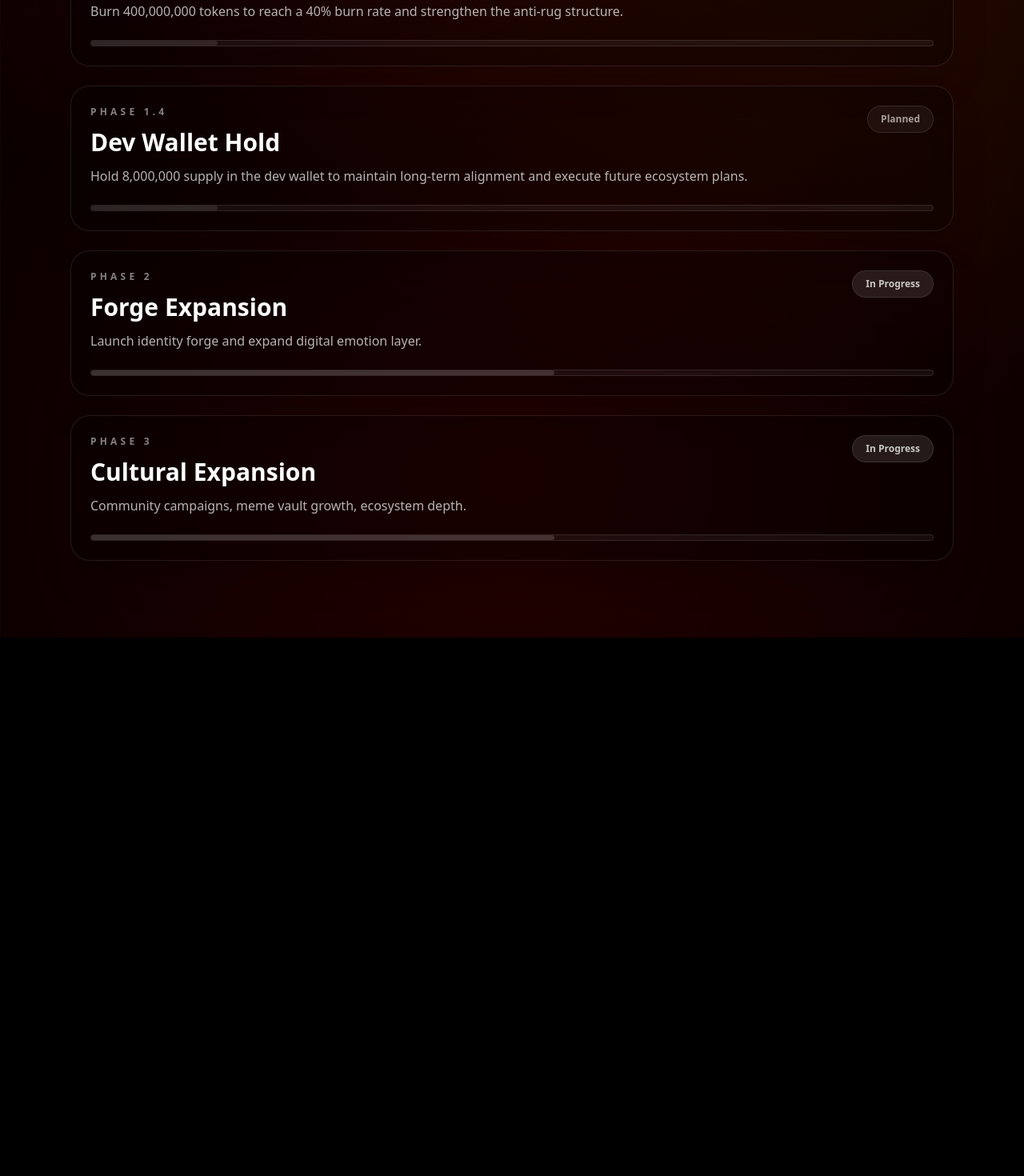
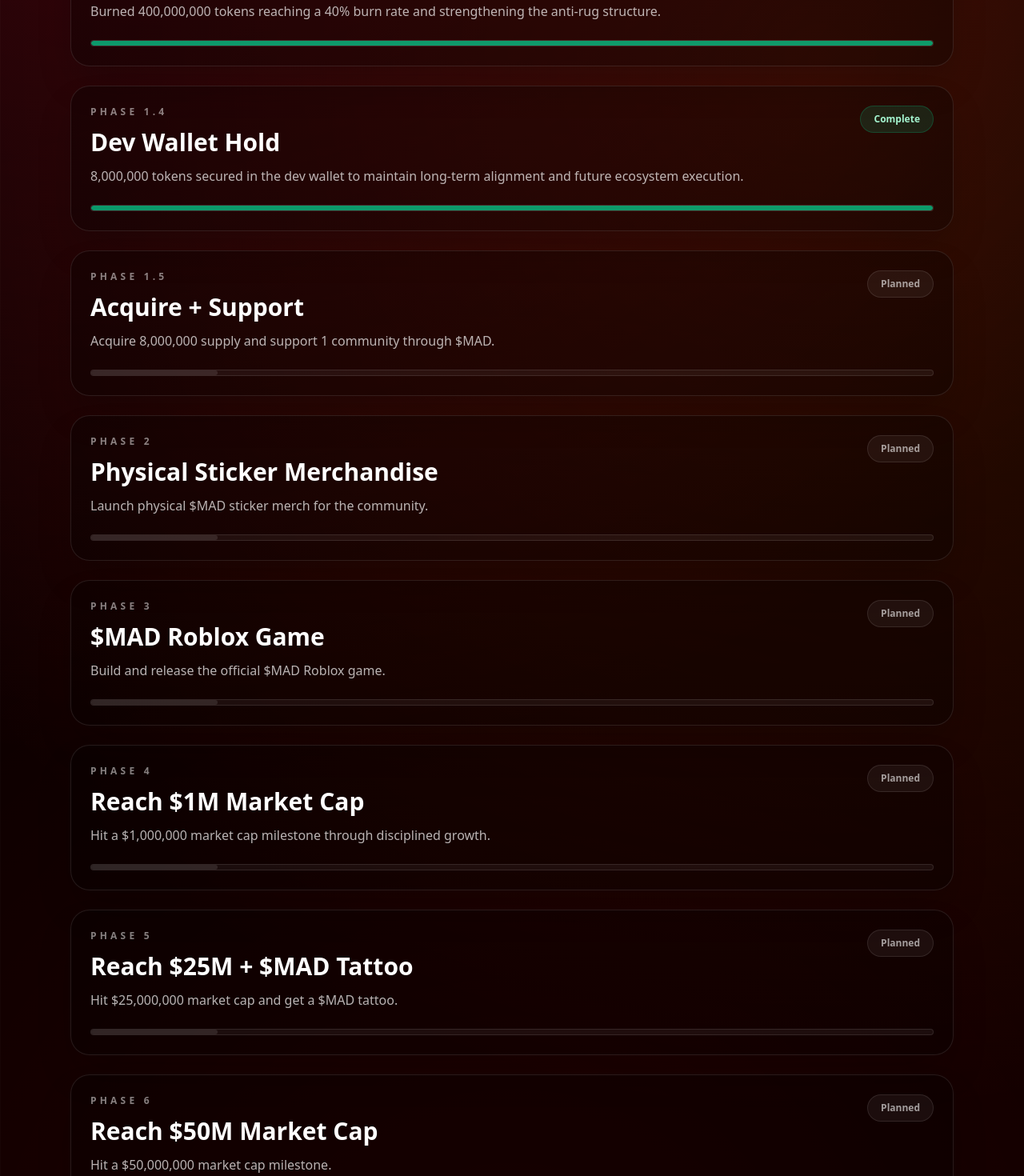
Before and after one commit to devmadcoin/mad-coin, a Next.js app: page /roadmap in a window 1280 px wide. Shown: the part 1320-2790 px from the top of the page at 80% size. Before the commit the page ends 2117 px from the top, so only its background shows below. Built offline with nearby package versions, Linux system fonts and the light colour scheme.

Commit message:
Update page.tsx

```diff
--- a/app/roadmap/page.tsx
+++ b/app/roadmap/page.tsx
@@ -42,6 +42,7 @@
 export default function RoadmapPage() {
   const items: RoadmapItem[] = useMemo(
     () => [
+      // ✅ COMPLETED
       {
         phase: "PHASE 1",
         title: "Foundation",
@@ -57,26 +58,68 @@
       {
         phase: "PHASE 1.3",
         title: "400M Token Burn",
-        desc: "Burn 400,000,000 tokens to reach a 40% burn rate and strengthen the anti-rug structure.",
-        status: "planned",
+        desc: "Burned 400,000,000 tokens reaching a 40% burn rate and strengthening the anti-rug structure.",
+        status: "complete",
       },
       {
         phase: "PHASE 1.4",
         title: "Dev Wallet Hold",
-        desc: "Hold 8,000,000 supply in the dev wallet to maintain long-term alignment and execute future ecosystem plans.",
+        desc: "8,000,000 tokens secured in the dev wallet to maintain long-term alignment and future ecosystem execution.",
+        status: "complete",
+      },
+
+      // 🔜 NEXT
+      {
+        phase: "PHASE 1.5",
+        title: "Acquire + Support",
+        desc: "Acquire 8,000,000 supply and support 1 community through $MAD.",
+        status: "planned",
+      },
+
+      // 🚀 EXPANSION
+      {
+        phase: "PHASE 2",
+        title: "Physical Sticker Merchandise",
+        desc: "Launch physical $MAD sticker merch for the community.",
         status: "planned",
       },
       {
-        phase: "PHASE 2",
-        title: "Forge Expansion",
-        desc: "Launch identity forge and expand digital emotion layer.",
-        status: "in_progress",
+        phase: "PHASE 3",
+        title: "$MAD Roblox Game",
+        desc: "Build and release the official $MAD Roblox game.",
+        status: "planned",
+      },
+
+      // 📈 MARKET CAP MILESTONES
+      {
+        phase: "PHASE 4",
+        title: "Reach $1M Market Cap",
+        desc: "Hit a $1,000,000 market cap milestone through disciplined growth.",
+        status: "planned",
       },
       {
-        phase: "PHASE 3",
-        title: "Cultural Expansion",
-        desc: "Community campaigns, meme vault growth, ecosystem depth.",
-        status: "in_progress",
+        phase: "PHASE 5",
+        title: "Reach $25M + $MAD Tattoo",
+        desc: "Hit $25,000,000 market cap and get a $MAD tattoo.",
+        status: "planned",
+      },
+      {
+        phase: "PHASE 6",
+        title: "Reach $50M Market Cap",
+        desc: "Hit a $50,000,000 market cap milestone.",
+        status: "planned",
+      },
+      {
+        phase: "PHASE 7",
+        title: "Reach $75M Market Cap",
+        desc: "Hit a $75,000,000 market cap milestone.",
+        status: "planned",
+      },
+      {
+        phase: "PHASE 8",
+        title: "Reach $100M Market Cap",
+        desc: "Hit a $100,000,000 market cap milestone.",
+        status: "planned",
       },
     ],
     []
@@ -86,8 +129,8 @@
   const completed = items.filter((x) => x.status === "complete").length;
   const pct = clamp(Math.round((completed / total) * 100), 0, 100);
 
-  // ✅ If you don't have this file yet, either add it to /public/stickers/chill.webp
-  // or change to an image you know exists (e.g. "/mad.png")
+  // ✅ If you don't have this file, either add it to /public/stickers/chill.webp
+  // or change it to an image you know exists (example: "/mad.png")
   const chillSrc = "/stickers/chill.webp";
 
   return (
```
